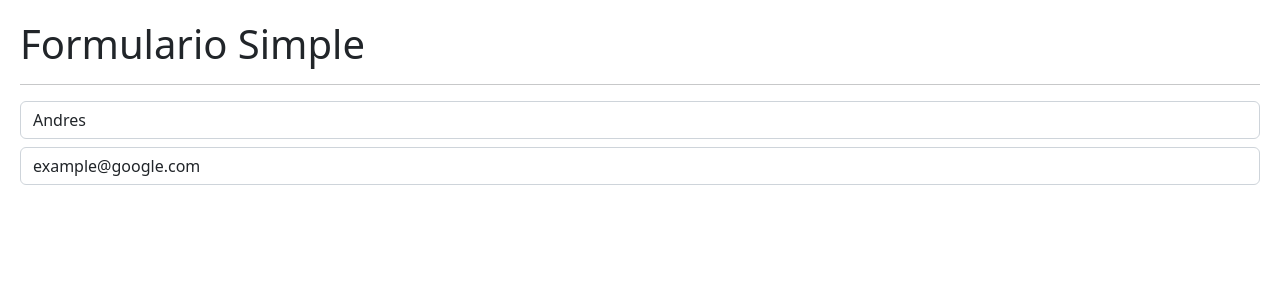
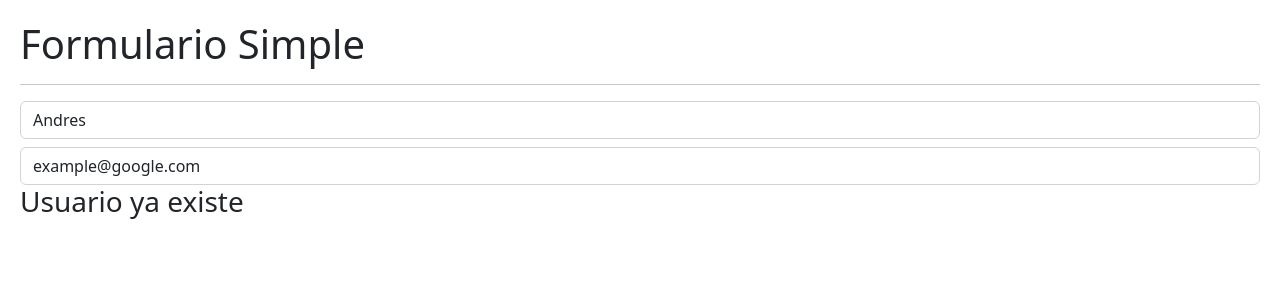
Before and after one commit to AndresHiguitaAMG/Hooks-App, a React (Vite) app: page / in a window 1280 px wide. Shown: the top 300 px of the page. Built offline with nearby package versions, Linux system fonts and the light colour scheme.

Commit message:
new component

```diff
--- /dev/null
+++ b/src/02-useEffect/Message.jsx
@@ -0,0 +1,9 @@
+const Message = () => {
+  return (
+    <>
+        <h3>Usuario ya existe</h3>
+    </>
+  )
+}
+
+export default Message;
--- a/src/02-useEffect/SimpleForm.jsx
+++ b/src/02-useEffect/SimpleForm.jsx
@@ -1,4 +1,5 @@
-import { useEffect, useState } from "react";
+import { useEffect, useState } from 'react';
+import Message from './Message';
 
 const SimpleForm = () => {
     const [ formState, setFormState ] = useState(
@@ -46,6 +47,8 @@
         value={email}
         onChange={handleOnChange}
         />
+
+        <Message />
     </>
   )
 }
```
